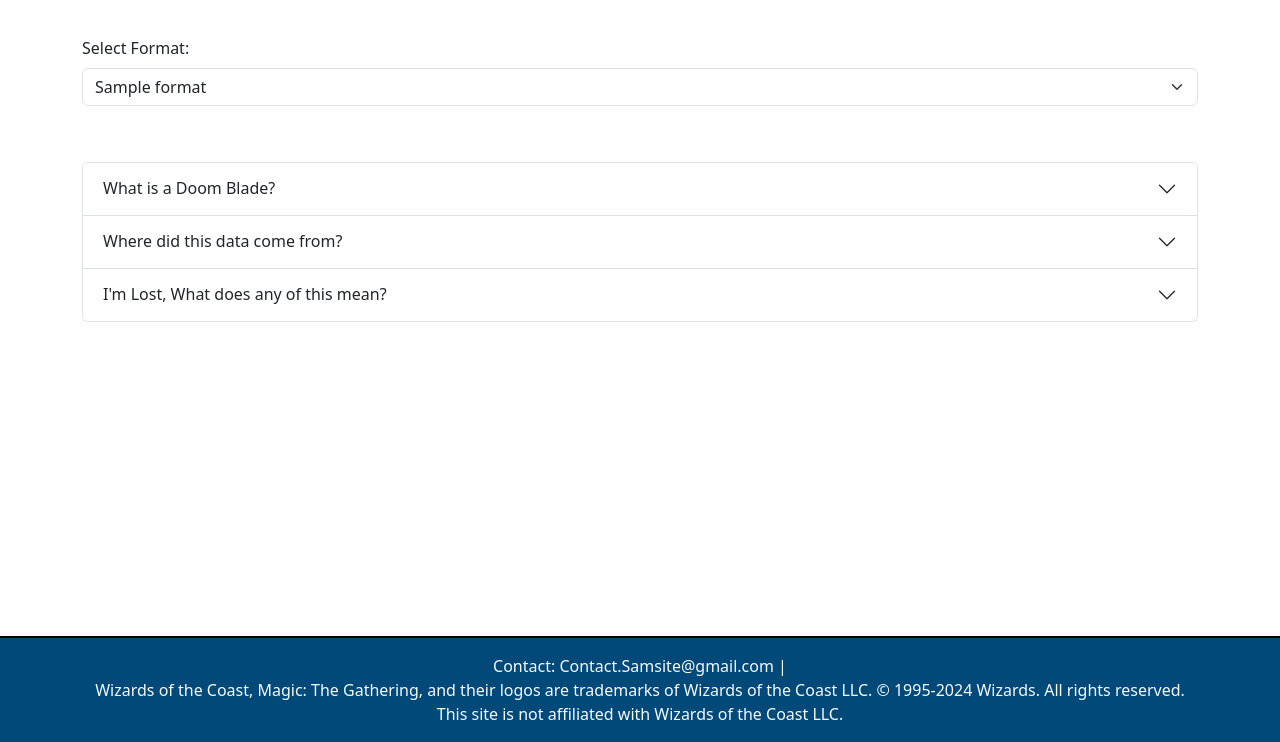
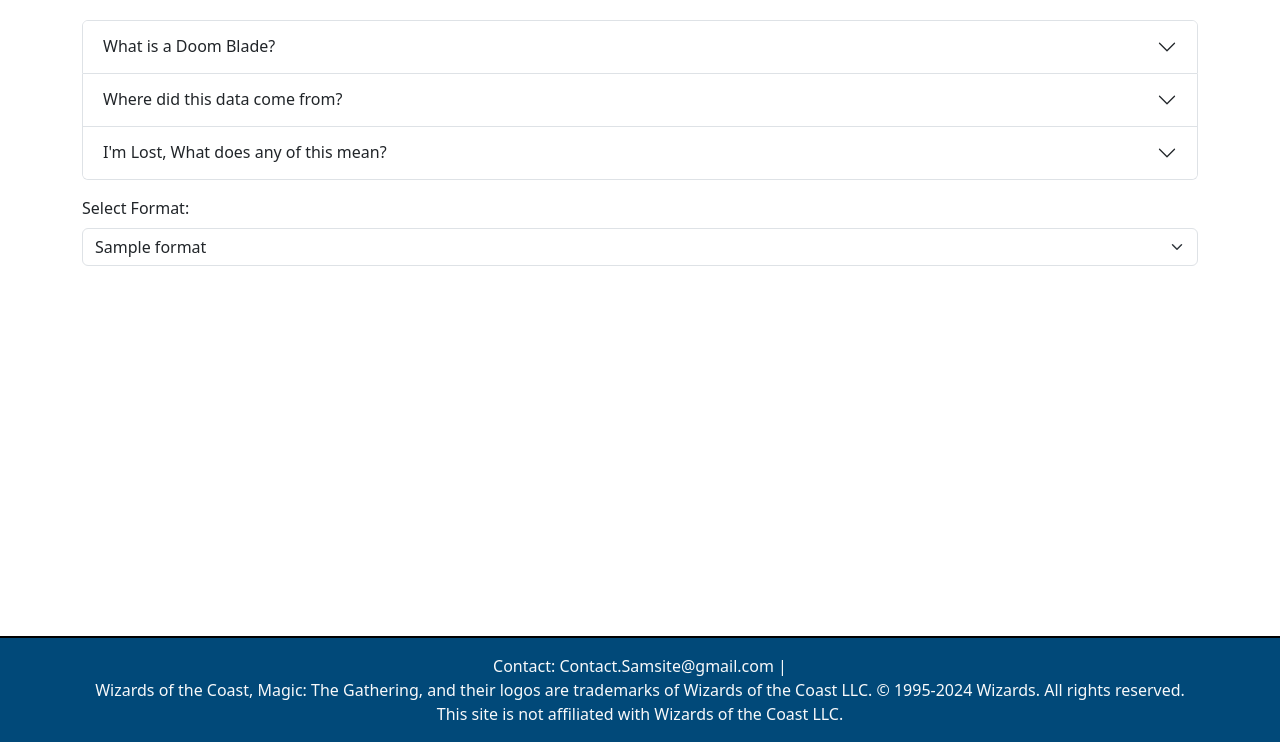
Before and after one commit to Slusks/doomblade_prod, a Python web app: template templates/index.html in a window 1280 px wide. Shown: the part 58-800 px from the top of the page. Run offline with Jinja, Linux system fonts and the light colour scheme; the template is opened without the code that fills it: most values are stand-ins (such as "Sample title", 1, 10 or a date in 2020); some libraries are stand-ins or nearby versions.

Commit message:
prod beta

```diff
--- a/app.py
+++ b/app.py
@@ -117,12 +117,13 @@ def commander():
 
     # Convert y_data to percentages of 250
     percentage_values = [(value / 250) * 100 for value in y_data]
+    print("-----",percentage_values)
 
     # Create the histogram trace
     trace = go.Histogram(
         x=x_data,  # Card names
         y=percentage_values,  # Corresponding normalized values
-        marker=dict(color='lightblue', line=dict(color='black', width=1.5)),
+        marker=dict(color='black', line=dict(color='white', width=1.5)),
         histfunc='sum',
         hovertemplate='<b>Card Name:</b> %{x}<br><b>Percentage:</b> %{y:.2f}%<extra></extra>')
 
--- a/static/styles.css
+++ b/static/styles.css
@@ -62,7 +62,7 @@
             border-top: 2px solid black;
         }
 
-        .footer .dark-mode {
+        .footer.dark-mode {
             background-color: hsla(204,98%,24%);
             border-top: 2px solid whitesmoke;
         }
--- a/templates/commander.html
+++ b/templates/commander.html
@@ -34,7 +34,6 @@
 
     <!-- Main content area -->
     <div class="container content">
-        <div id="plot"></div>
 
             <!-- Bootstrap Accordion container -->
             <div class="accordion" id="accordionExample">
@@ -89,6 +88,9 @@
                     </div>
                 </div>
             </div>
+            <br>
+            <!-- End Accordion-->
+            <div id="plot"></div>
         </div>
     <!-- Footer -->
     <footer class="footer text-light py-3">
--- a/templates/index.html
+++ b/templates/index.html
@@ -36,24 +36,6 @@
 
     <!-- Main content area -->
     <div class="container content">
-        <div id="form-container" class="my-3">
-            <form id="format-form">
-                <label for="format" class="form-label">Select Format:</label>
-                <select id="format" name="format" class="form-select">
-                    <!-- Options will be populated dynamically -->
-                    {% for format in formats %}
-                        <option value="{{ format }}">{{ format }}</option>
-                    {% endfor %}
-                </select>
-            </form>
-        </div>
-
-        <div id="plot"></div>
-
-        <!-- Gallery view for card images -->
-        <div class="gallery" id="gallery-container"></div>
-
-
                 <!-- Bootstrap Accordion container -->
                 <div class="accordion" id="accordionExample">
                     <div class="accordion-item">
@@ -93,6 +75,28 @@
                         </div>
                     </div>
                 </div>
+                <!-- End Accordion-->
+
+        <div id="form-container" class="my-3">
+            <form id="format-form">
+                <label for="format" class="form-label">Select Format:</label>
+                <select id="format" name="format" class="form-select">
+                    <!-- Options will be populated dynamically -->
+                    {% for format in formats %}
+                        <option value="{{ format }}">{{ format }}</option>
+                    {% endfor %}
+                </select>
+            </form>
+        </div>
+
+
+        <div id="plot"></div>
+
+        <!-- Gallery view for card images -->
+        <div class="gallery" id="gallery-container"></div>
+
+
+
     </div>
 
     <!-- Footer -->
```
Lines whose indentation alone changed are shown as unchanged.
